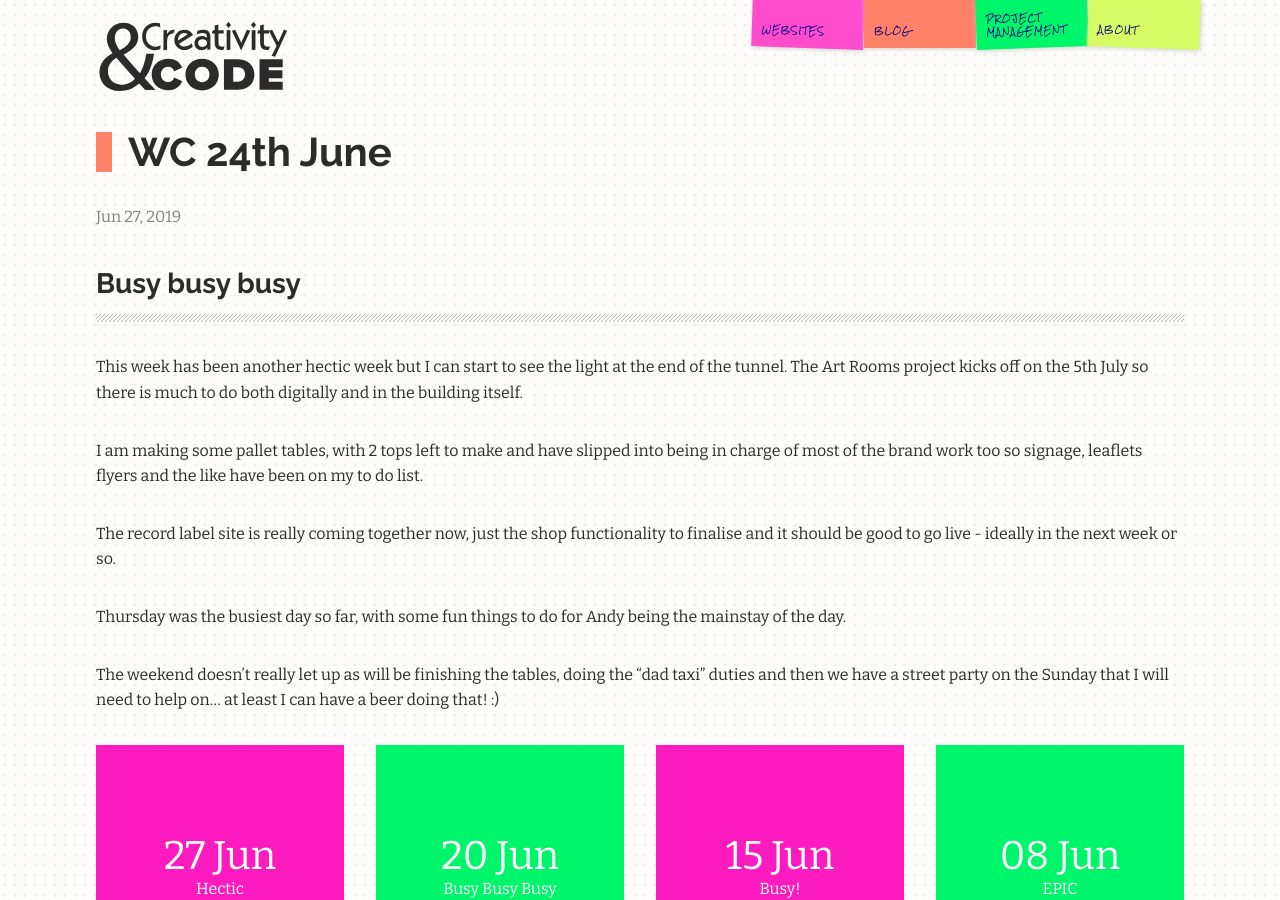
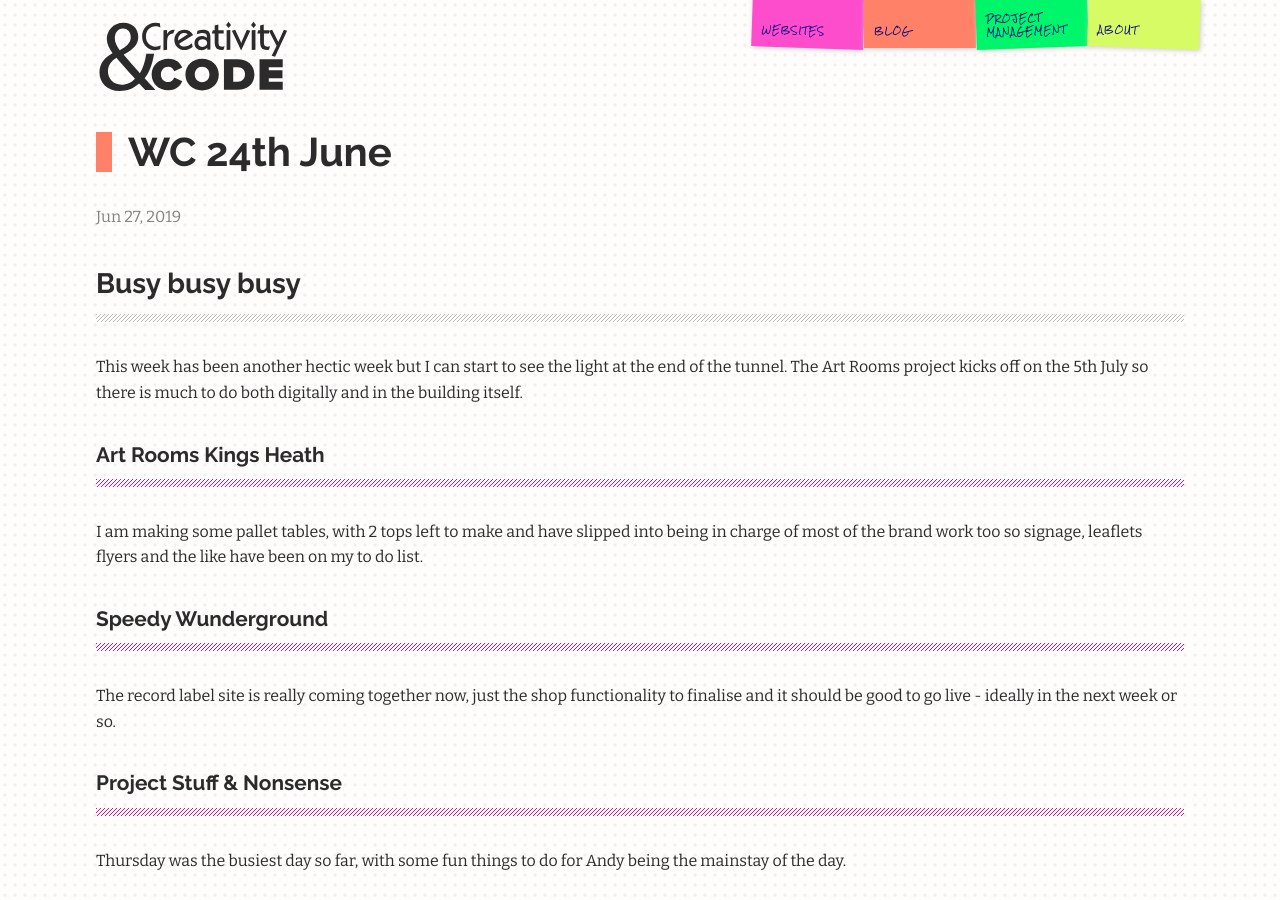
Before and after one commit to maxray/maxray.github.io, a Jekyll site: the page built from _weeknotes/wc-24th-june.markdown, in a window 1280 px wide and 900 px high. Built offline with Jekyll 4.4.1, drawn with Linux system fonts in a browser that asks for light colours.

Commit message:
Updated Wc 24th June

```diff
--- a/_weeknotes/wc-24th-june.markdown
+++ b/_weeknotes/wc-24th-june.markdown
@@ -8,10 +8,18 @@ weekvibe: Hectic
 
 This week has been another hectic week but I can start to see the light at the end of the tunnel. The Art Rooms project kicks off on the 5th July so there is much to do both digitally and in the building itself.
 
+#### Art Rooms Kings Heath
+
 I am making some pallet tables, with 2 tops left to make and have slipped into being in charge of most of the brand work too so signage, leaflets flyers and the like have been on my to do list.
+
+#### Speedy Wunderground
 
 The record label site is really coming together now, just the shop functionality to finalise and it should be good to go live - ideally in the next week or so.
 
+#### Project Stuff & Nonsense
+
 Thursday was the busiest day so far, with some fun things to do for Andy being the mainstay of the day.
 
+#### Into the weekend
+
 The weekend doesn't really let up as will be finishing the tables, doing the "dad taxi" duties and then we have a street party on the Sunday that I will need to help on... at least I can have a beer doing that! :)
```
